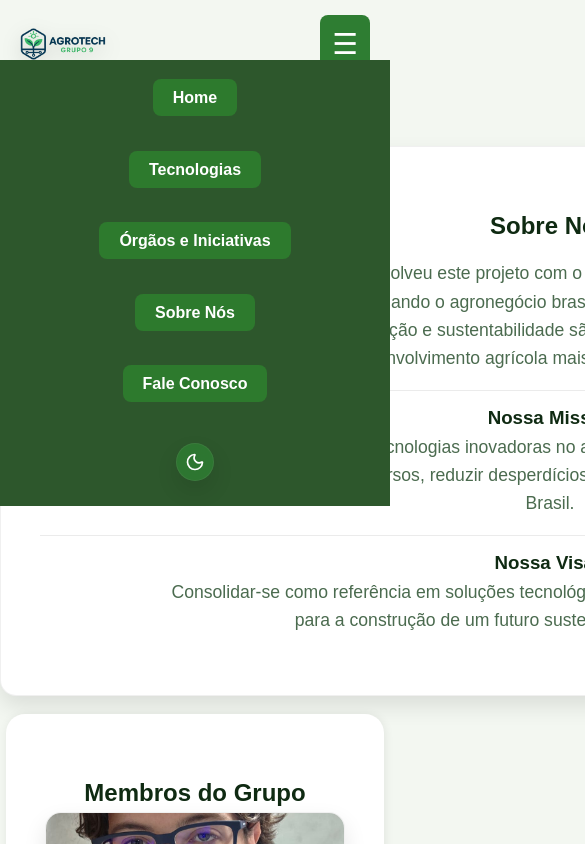
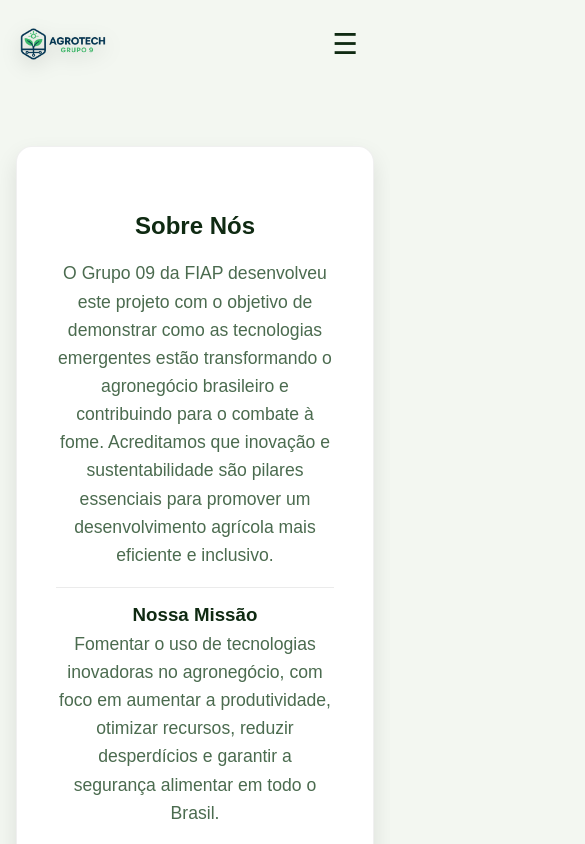
Before and after one commit to FIAP09/agrotech, a React (Vite) app: page /sobre-nos in a window 390 px wide. Shown: the top 844 px of the page, 585 px wide, since content can reach past the window. Built offline with nearby package versions, Linux system fonts and the light colour scheme.

Commit message:
Refactor CSS for responsive design and mobile menu
Updated width properties for responsiveness and added styles for mobile menu toggle.

```diff
--- a/src/styles/global.css
+++ b/src/styles/global.css
@@ -198,16 +198,16 @@ body.dark .banner::after{
 }
 
 .tecnologias{
-  width: 1100px;
+  width: min(1100px, 92%);
 }
 
 
 .sobre{
-    width: 1100px;
+    width: min(1100px, 92%);
   }
 
   .contato{
-  width: 1100px;
+  width: min(1100px, 92%);
   margin: 100px auto;
   }
 
@@ -275,3 +275,48 @@ body.dark textarea{
 *{
   transition: background .25s ease, color .25s ease, border .25s ease;
 }
+/* ===== MENU HAMBURGUER ===== */
+
+/* escondido no computador */
+.menu-toggle{
+  display: none;
+  font-size: 1.8rem;
+  cursor: pointer;
+  background: transparent;
+  border: none;
+  color: var(--text);
+}
+
+/* celular */
+@media (max-width: 768px){
+
+  .menu-toggle{
+    display: flex;
+    align-items: center;
+    justify-content: center;
+  }
+
+  .nav-links{
+    position: absolute;
+    top: 80px;
+    right: 20px;
+
+    background: var(--surface);
+    border-radius: 16px;
+    box-shadow: var(--shadow);
+
+    padding: 16px;
+
+    flex-direction: column;
+    align-items: flex-start;
+
+    min-width: 220px;
+
+    display: none;
+  }
+
+  /* menu aberto */
+  .nav-links.active{
+    display: flex;
+  }
+}
```
